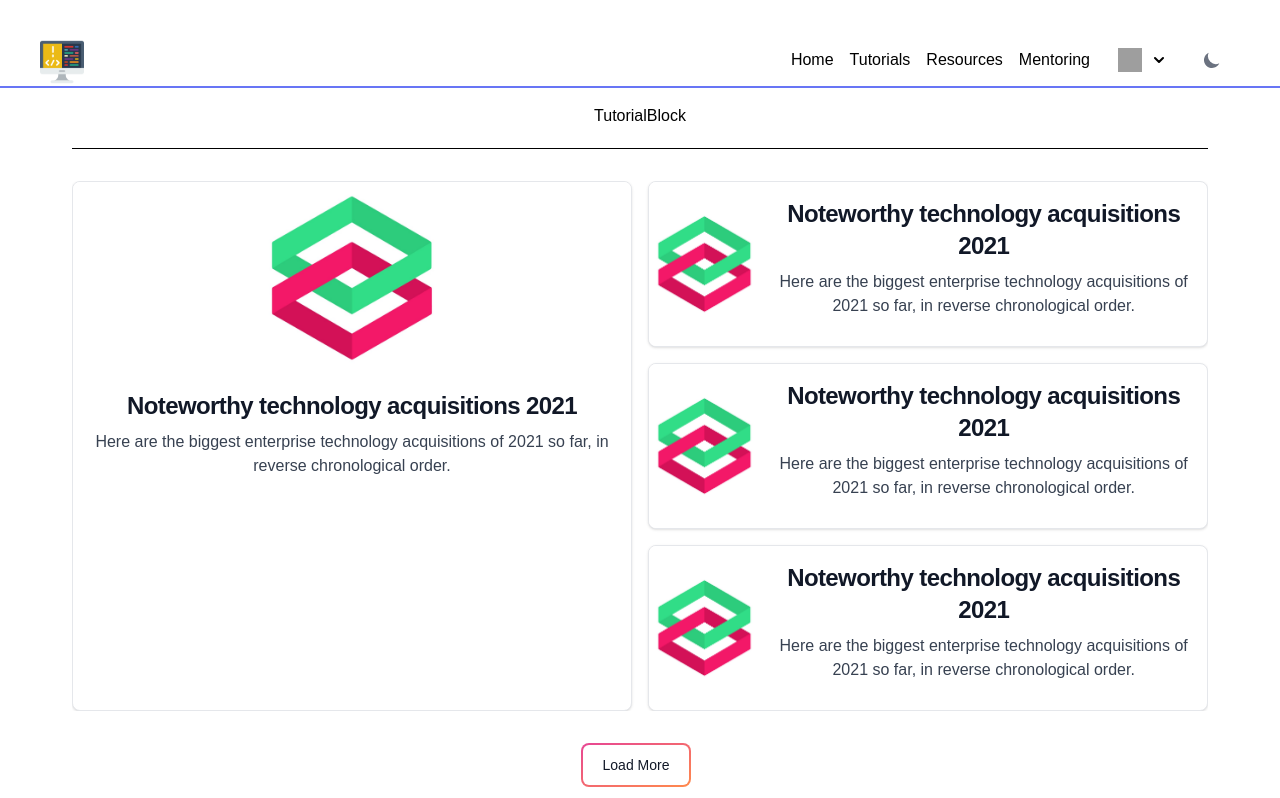
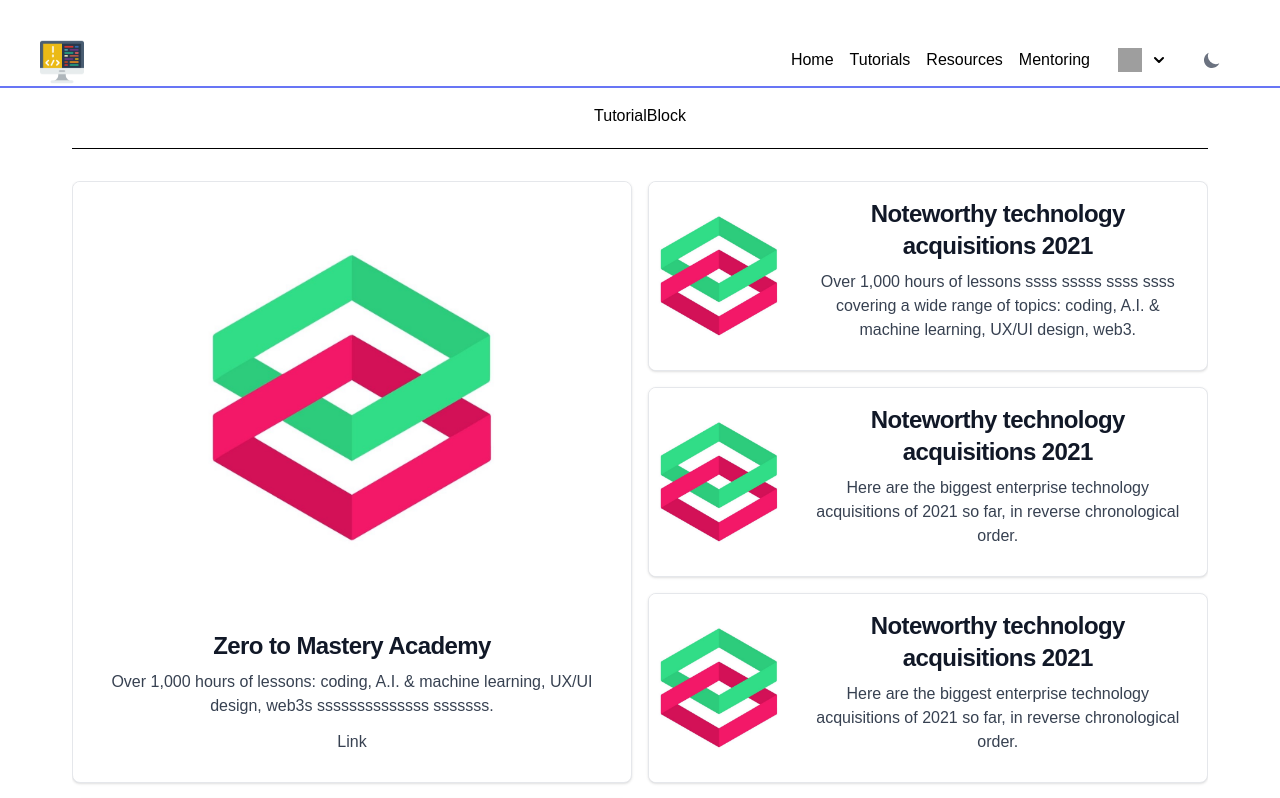
Before and after one commit to brauliobolano/dev-resources, a React (Vite) app: page / in a window 1280 px wide. Shown: the top 798 px of the page. Built offline with nearby package versions, Linux system fonts and the light colour scheme; grey boxes are pictures that could not be loaded.

Commit message:
Fixed responsive img issues in TutorialBlock

```diff
--- a/src/components/Tutorials/TutorialBlock.jsx
+++ b/src/components/Tutorials/TutorialBlock.jsx
@@ -32,34 +32,35 @@
                 </div>
                 <hr className="border-black border-1 mb-8"/>
                 <div className="BlocksCage mb-8 ">
-                    <a href="#" className="flex flex-col items-center bg-white border border-gray-200 rounded-lg shadow lg:flex-row xl:flex-col xl:row-span-3 hover:bg-gray-100 dark:border-gray-700 dark:bg-gray-800 dark:hover:bg-gray-700">
+                    <a href="#" className="flex max-xl:grid-cols-4 lg:grid xl:grid-rows-3 xl:grid-flow-row flex-col items-center bg-white border border-gray-200 rounded-lg shadow lg:flex-row xl:flex-col xl:row-span-3 hover:bg-gray-100 dark:border-gray-700 dark:bg-gray-800 dark:hover:bg-gray-700">
                         {/* Block One */}
-                        <div className='flex xl:h-auto w-full md:w-full lg:w-auto lg:h-full xl:w-full bg-white items-center justify-center'><img className="flex object-cover w-full rounded-t-lg h-96 md:h-auto md:w-48 md:rounded-none md:rounded-s-lg" src={ZeroToMasteryImage} alt=""/></div>
-                        <div className="flex flex-col justify-between p-4 leading-normal">
+                        <div className='flex xl:h-auto w-full md:w-full lg:w-auto lg:h-full xl:w-full 2xl:w-full xl:h-full xl:col-span-3 xl:row-span-3 bg-white items-center justify-center'><img className="flex object-cover w-full rounded-t-lg h-96 md:h-auto md:w-48 xl:w-3/5 md:rounded-none md:rounded-s-lg" src={ZeroToMasteryImage} alt=""/></div>
+                        <div className="col-span-3 flex flex-col justify-between p-4 leading-normal">
+                            <h5 className="mb-2 text-2xl font-bold tracking-tight text-gray-900 dark:text-white">Zero to Mastery Academy</h5>
+                            <p className="mb-3 font-normal text-gray-700 dark:text-gray-400">Over 1,000 hours of lessons:  coding, A.I. & machine learning, UX/UI design, web3s ssssssssssssss sssssss.</p>
+                            <p className="mb-3 font-normal text-gray-700 dark:text-gray-400">Link</p>
+                        </div>
+                    </a>
+                    <a href="#" className="flex lg:grid lg:grid-cols-4 flex-col items-center bg-white border border-gray-200 rounded-lg shadow lg:flex-row hover:bg-gray-100 dark:border-gray-700 dark:bg-gray-800 dark:hover:bg-gray-700">
+                        {/* Blocks others */}
+                    <div className='flex xl:h-auto w-full md:w-full lg:w-auto lg:h-full xl:h-full bg-white items-center justify-center'><img className="flex object-cover w-full rounded-t-lg h-96 md:h-auto md:w-48 md:rounded-none md:rounded-s-lg" src={ZeroToMasteryImage} alt=""/></div>
+                        <div className=" col-span-3 flex flex-col justify-between p-4 leading-normal">
+                            <h5 className="mb-2 text-2xl font-bold tracking-tight text-gray-900 dark:text-white">Noteworthy technology acquisitions 2021</h5>
+                            <p className="mb-3 font-normal text-gray-700 dark:text-gray-400">Over 1,000 hours of lessons ssss sssss ssss ssss covering a wide range of topics:  coding, A.I. & machine learning, UX/UI design, web3.</p>
+                        </div>
+                    </a>
+                    <a href="#" className="flex lg:grid lg:grid-cols-4 flex-col items-center bg-white border border-gray-200 rounded-lg shadow lg:flex-row hover:bg-gray-100 dark:border-gray-700 dark:bg-gray-800 dark:hover:bg-gray-700">
+                        {/* Blocks others */}
+                    <div className='flex xl:h-auto w-full md:w-full lg:w-auto lg:h-full xl:h-full bg-white items-center justify-center'><img className="object-cover w-full rounded-t-lg h-96 md:h-auto md:w-48 md:rounded-none md:rounded-s-lg" src={ZeroToMasteryImage} alt=""/></div>
+                        <div className="col-span-3 flex flex-col justify-between p-4 leading-normal">
                             <h5 className="mb-2 text-2xl font-bold tracking-tight text-gray-900 dark:text-white">Noteworthy technology acquisitions 2021</h5>
                             <p className="mb-3 font-normal text-gray-700 dark:text-gray-400">Here are the biggest enterprise technology acquisitions of 2021 so far, in reverse chronological order.</p>
                         </div>
                     </a>
-                    <a href="#" className="flex flex-col items-center bg-white border border-gray-200 rounded-lg shadow lg:flex-row hover:bg-gray-100 dark:border-gray-700 dark:bg-gray-800 dark:hover:bg-gray-700">
+                    <a href="#" className="flex lg:grid lg:grid-cols-4 flex-col items-center bg-white border border-gray-200 rounded-lg shadow lg:flex-row hover:bg-gray-100 dark:border-gray-700 dark:bg-gray-800 dark:hover:bg-gray-700">
                         {/* Blocks others */}
                     <div className='flex xl:h-auto w-full md:w-full lg:w-auto lg:h-full xl:h-full bg-white items-center justify-center'><img className="object-cover w-full rounded-t-lg h-96 md:h-auto md:w-48 md:rounded-none md:rounded-s-lg" src={ZeroToMasteryImage} alt=""/></div>
-                        <div className="flex flex-col justify-between p-4 leading-normal">
-                            <h5 className="mb-2 text-2xl font-bold tracking-tight text-gray-900 dark:text-white">Noteworthy technology acquisitions 2021</h5>
-                            <p className="mb-3 font-normal text-gray-700 dark:text-gray-400">Here are the biggest enterprise technology acquisitions of 2021 so far, in reverse chronological order.</p>
-                        </div>
-                    </a>
-                    <a href="#" className="flex flex-col items-center bg-white border border-gray-200 rounded-lg shadow lg:flex-row hover:bg-gray-100 dark:border-gray-700 dark:bg-gray-800 dark:hover:bg-gray-700">
-                        {/* Blocks others */}
-                    <div className='flex xl:h-auto w-full md:w-full lg:w-auto lg:h-full xl:h-full bg-white items-center justify-center'><img className="object-cover w-full rounded-t-lg h-96 md:h-auto md:w-48 md:rounded-none md:rounded-s-lg" src={ZeroToMasteryImage} alt=""/></div>
-                        <div className="flex flex-col justify-between p-4 leading-normal">
-                            <h5 className="mb-2 text-2xl font-bold tracking-tight text-gray-900 dark:text-white">Noteworthy technology acquisitions 2021</h5>
-                            <p className="mb-3 font-normal text-gray-700 dark:text-gray-400">Here are the biggest enterprise technology acquisitions of 2021 so far, in reverse chronological order.</p>
-                        </div>
-                    </a>
-                    <a href="#" className="flex flex-col items-center bg-white border border-gray-200 rounded-lg shadow lg:flex-row hover:bg-gray-100 dark:border-gray-700 dark:bg-gray-800 dark:hover:bg-gray-700">
-                        {/* Blocks others */}
-                    <div className='flex xl:h-auto w-full md:w-full lg:w-auto lg:h-full xl:h-full bg-white items-center justify-center'><img className="object-cover w-full rounded-t-lg h-96 md:h-auto md:w-48 md:rounded-none md:rounded-s-lg" src={ZeroToMasteryImage} alt=""/></div>
-                        <div className="flex flex-col justify-between p-4 leading-normal">
+                        <div className="col-span-3 flex flex-col justify-between p-4 leading-normal">
                             <h5 className="mb-2 text-2xl font-bold tracking-tight text-gray-900 dark:text-white">Noteworthy technology acquisitions 2021</h5>
                             <p className="mb-3 font-normal text-gray-700 dark:text-gray-400">Here are the biggest enterprise technology acquisitions of 2021 so far, in reverse chronological order.</p>
                         </div>
@@ -70,10 +71,10 @@
                     //////////////////////////////////////
                     */}
                      {/* Blocks One */}
-                    <a href="#" className={`flex flex-col items-center bg-white border border-gray-200 rounded-lg shadow lg:flex-row hover:bg-gray-100 dark:border-gray-700 dark:bg-gray-800 dark:hover:bg-gray-700 ${hiddenBlock1}`}>
+                    <a href="#" className={`flex lg:grid lg:grid-cols-4 flex-col items-center bg-white border border-gray-200 rounded-lg shadow lg:flex-row hover:bg-gray-100 dark:border-gray-700 dark:bg-gray-800 dark:hover:bg-gray-700 ${hiddenBlock1}`}>
 
                         <div className="flex xl:h-auto w-full md:w-full lg:w-auto lg:h-full xl:h-full bg-white items-center justify-center"> <img className="object-cover w-full rounded-t-lg h-96 md:h-auto md:w-48 md:rounded-none md:rounded-s-lg" src={ZeroToMasteryImage} alt=""/></div>
-                            <div className="flex flex-col justify-between p-4 leading-normal">
+                            <div className="col-span-3 flex flex-col justify-between p-4 leading-normal">
                                 <h5 className="mb-2 text-2xl font-bold tracking-tight text-gray-900 dark:text-white">Noteworthy technology acquisitions 2021</h5>
                                 <p className="mb-3 font-normal text-gray-700 dark:text-gray-400">Here are the biggest enterprise technology acquisitions of 2021 so far, in reverse chronological order.</p>
                             </div>
```
Also changed, not shown: src/assets/ztm - Copy.jpg (added), src/assets/ztm.jpg.
